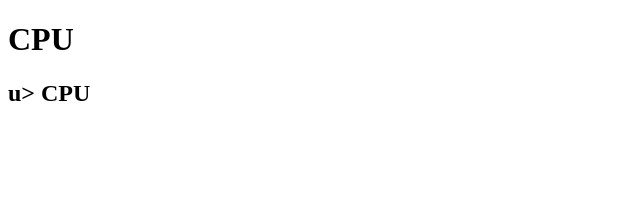
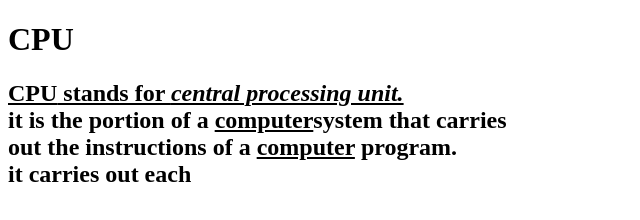
Before and after one commit to iamneo-production/febccfbafbbbfbfeeadaeccdfffebaeceaec, a website: page public/index.html in a window 1280 px wide. Shown: the whole page, without its empty margins (0-640 px from the left). Drawn offline with Linux system fonts and the light colour scheme.

Commit message:
Backup Commit

```diff
--- a/public/index.html
+++ b/public/index.html
@@ -9,7 +9,10 @@
 </head>
 <body>
     <h1>CPU</h1>
-    <h2>u> <b>CPU</b>
+    <h2> <U><b>CPU</b> stands for <i>central processing unit.</i></U><br>
+        it is the portion of a <u>computer</u>system that carries<br>
+        out the instructions of a <u>computer</u> program.<br>
+        it carries out each
 
     </h2>
 </body>
```
